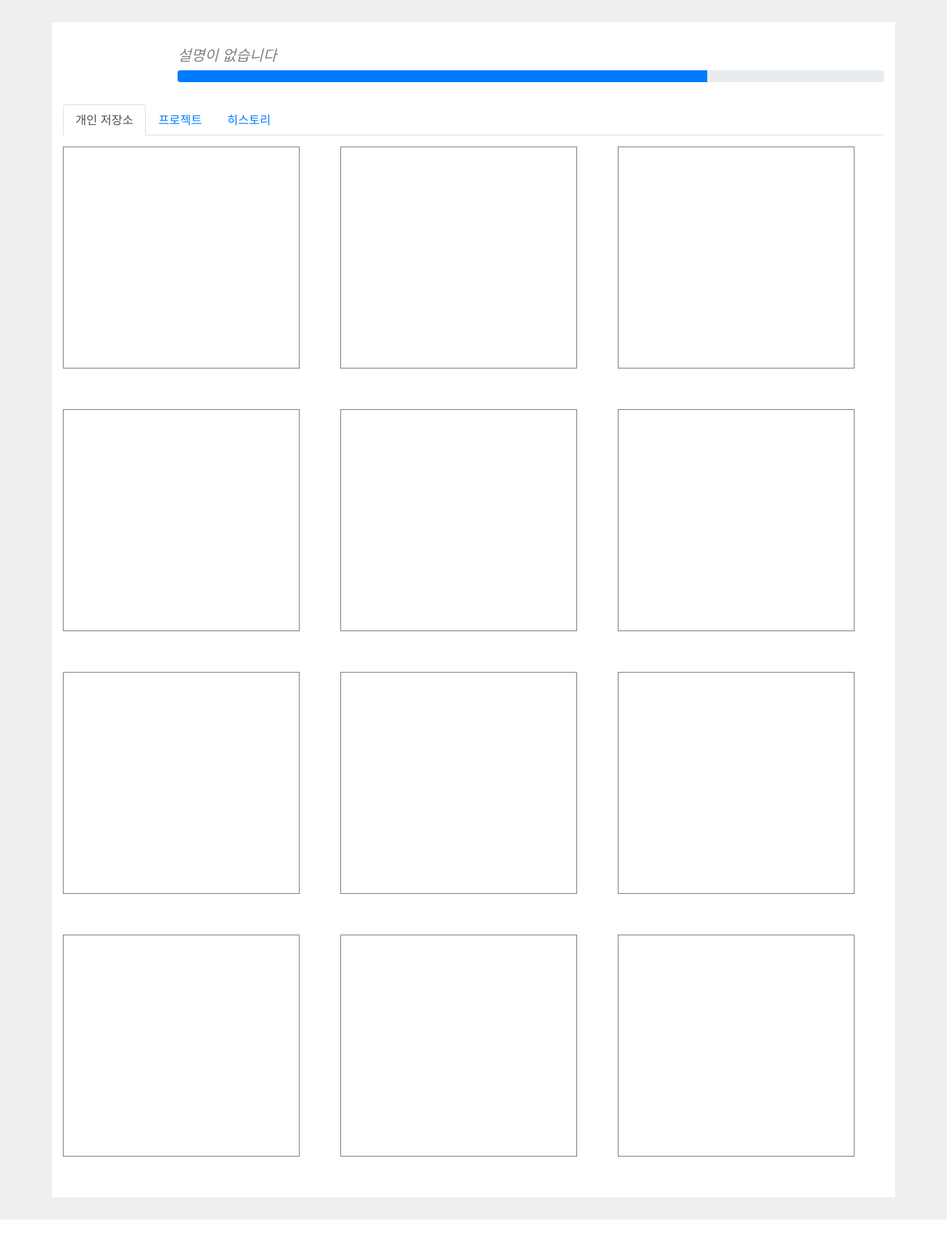
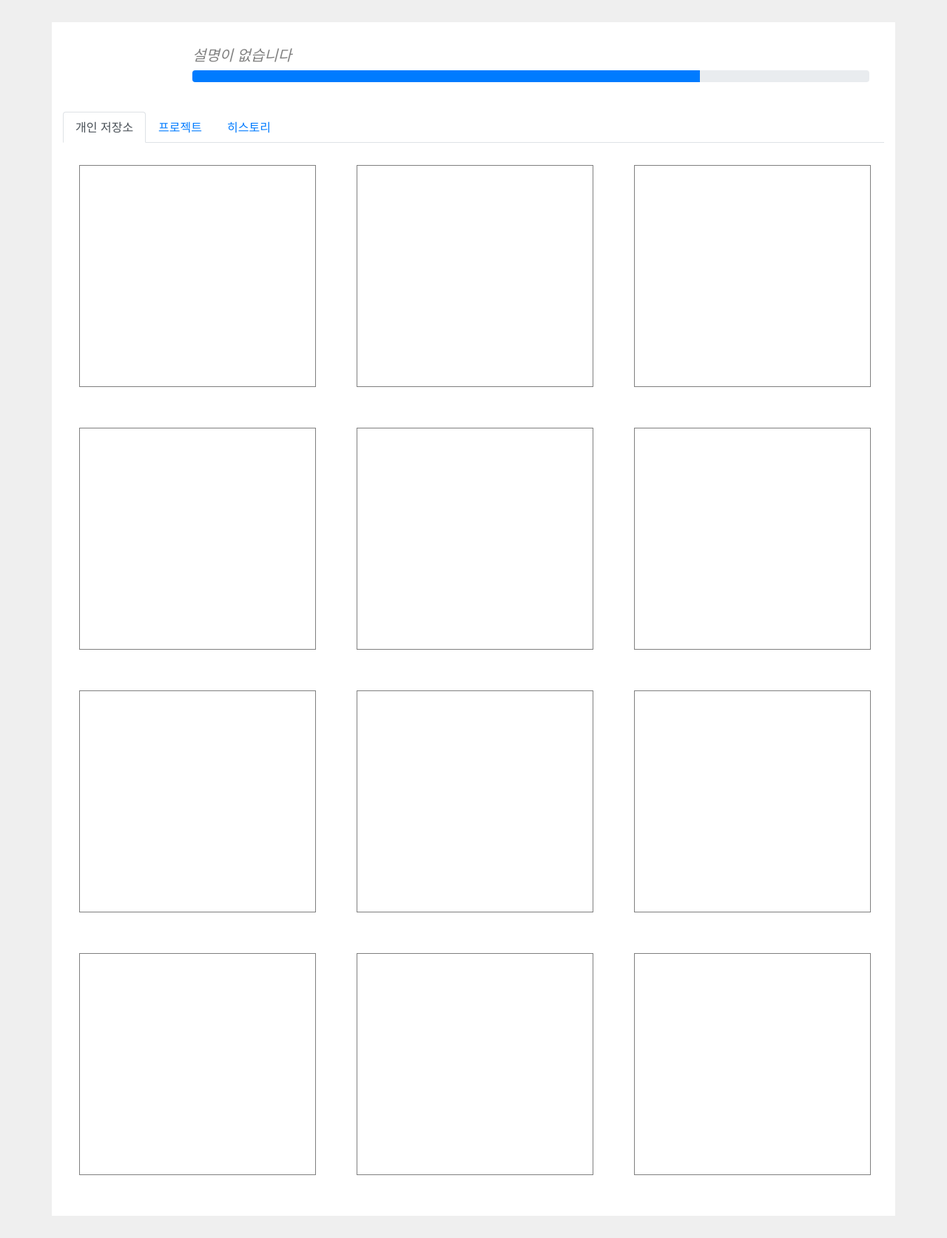
Before and after one commit to 5d-jh/circruit, a Flask app: template app/templates/user/mypage.html in a window 1280 px wide. Shown: the part 63-1736 px from the top of the page at 74% size. Before the commit the page ends 1711 px from the top, so only its background shows below. Run offline with Flask 2, Linux system fonts and the light colour scheme; the template is opened without the code that fills it, so the values that code supplies are empty; some libraries are stand-ins or nearby versions.

Commit message:
mypage.html 수정

```diff
--- a/app/static/css/mypage.css
+++ b/app/static/css/mypage.css
@@ -8,6 +8,8 @@
 }
 
 .user-title-box__profile-container {
+    padding-top: 10px;
+    padding-left: 20px;
     width: 140px;
 }
 
@@ -21,7 +23,9 @@
     justify-content: space-between;
     text-align: left;
     flex-grow: 9;
-    padding-left: 15px;
+    padding-left: 35px;
+    padding-bottom: 10px;
+    padding-right: 20px;
 }
 
 .user-title-box__userinfo-container div {
--- a/app/static/css/style.css
+++ b/app/static/css/style.css
@@ -266,6 +266,7 @@ progress {
 }
 
 #repository {
+    margin-top: 15px;
     width: 1080px;
     display: grid;
     grid-template-columns: 375px 375px 3fr;
@@ -273,18 +274,20 @@ progress {
 #repository .layer {
     width: 320px;
     height: 300px;
-    margin-right: 55px;
+    margin-left: 22px;
     margin-bottom: 55px;
     border: 1px solid gray;
     background-color: white;
 }
 
 #history {
+    margin-top: 15px;
     width: 1080px;
 }
 #history .layer {
+    margin-bottom: 30px;
+    margin-left: 30px;
     height: 146px;
-    width: 1078px;
     border: 1px solid gray;
     background-color: white;
 }
@@ -324,7 +327,6 @@ progress {
 .history-second-grid {
     display: grid;
     grid-template-columns: 800px 1fr;
-    margin-top: 15px;
 }
 .history-project-stack {
     font-family: 'Nanum Square';
```
